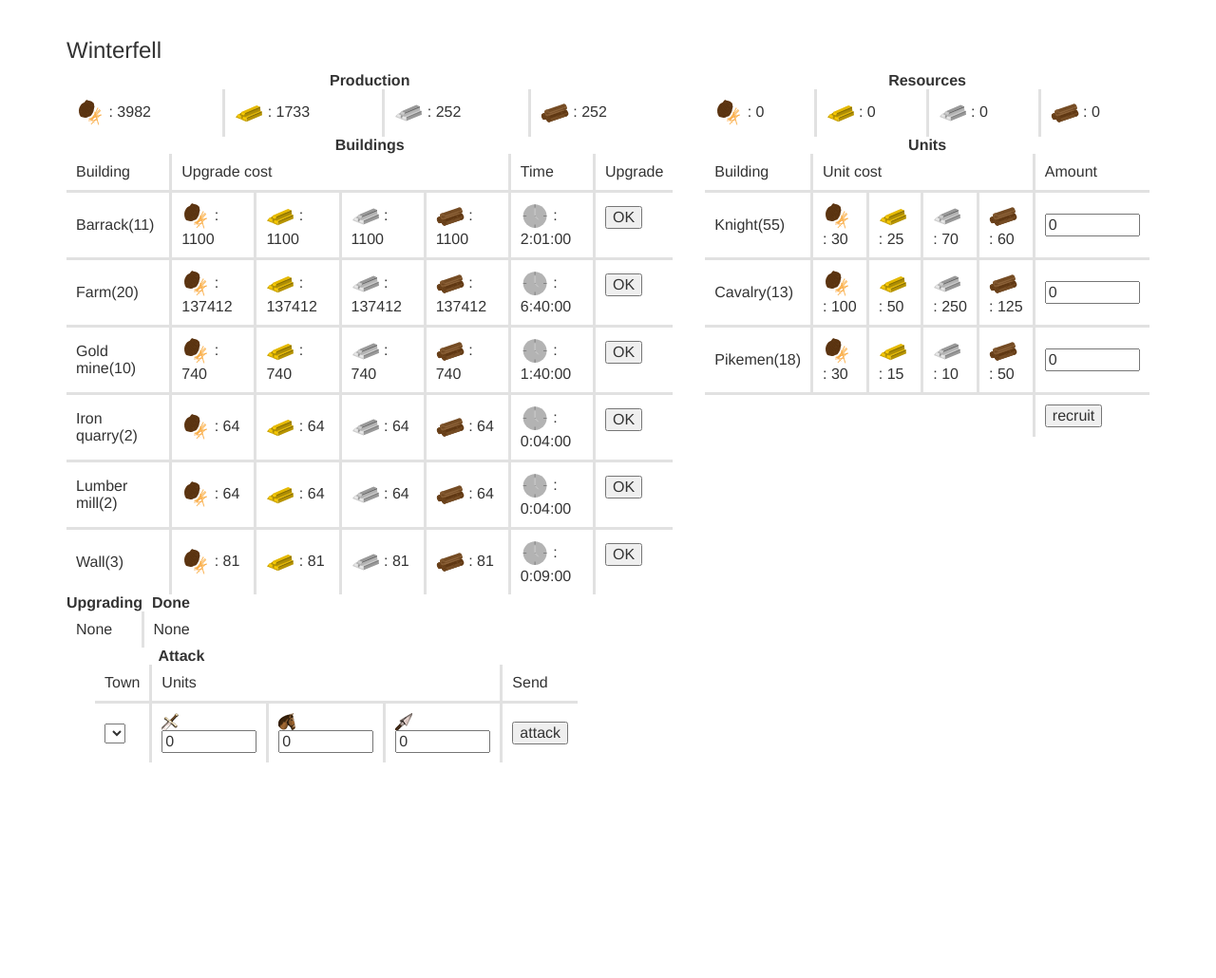
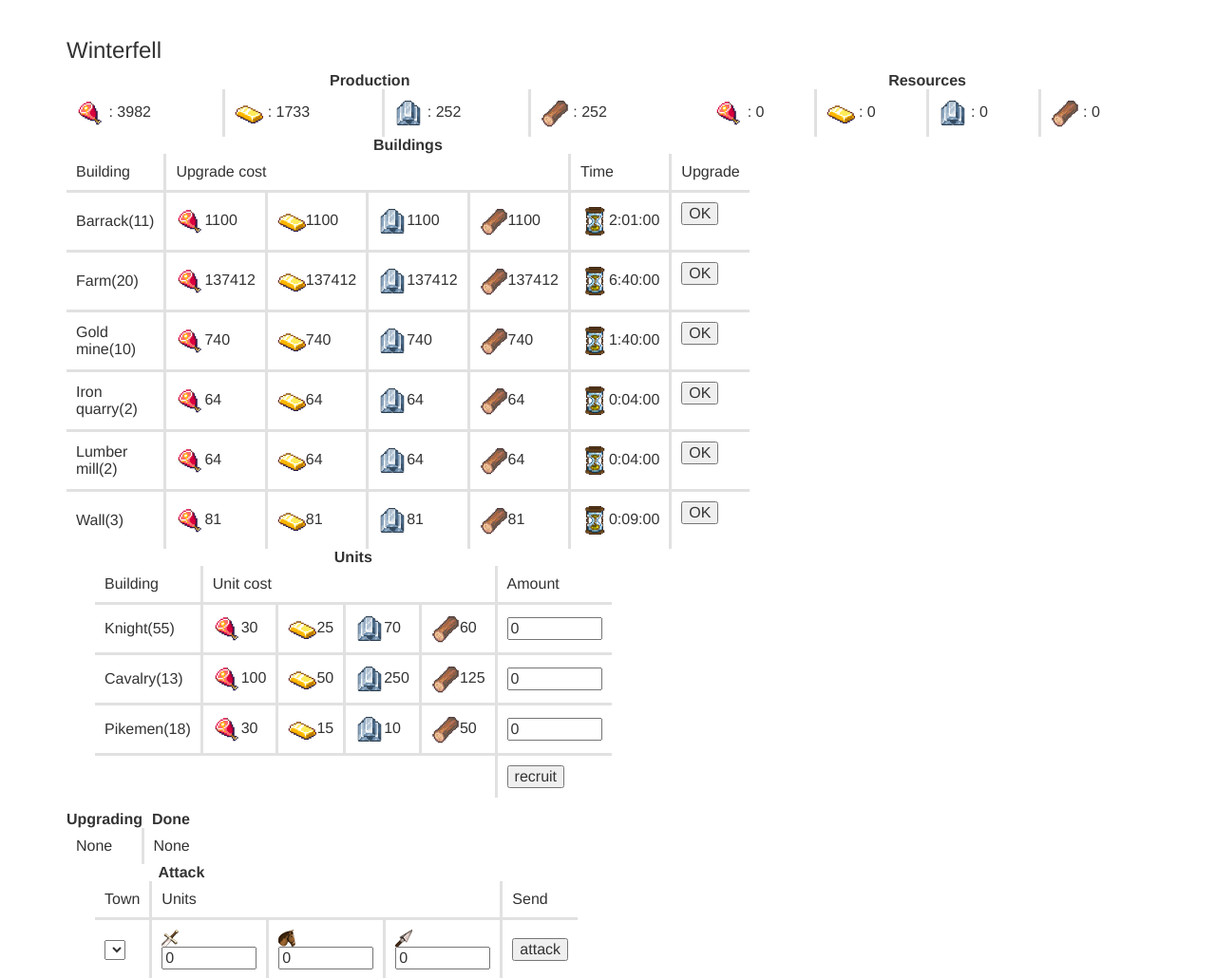
Before and after one commit to universiteit/GameApplication, a Flask app: page /rts/town/1 in a window 1280 px wide. Shown: the part 52-1082 px from the top of the page at 95% size. Before the commit the page ends 855 px from the top, so only its background shows below. Run offline with Flask 2, Linux system fonts and the light colour scheme; a user stored in the database is signed in; data comes from the database, SQL or seed files in the repository; lists and menus that the app fills with data are empty; some libraries are stand-ins or nearby versions.

Commit message:
added new images

```diff
--- a/app/RTS/templates/views/house_view.html
+++ b/app/RTS/templates/views/house_view.html
@@ -4,7 +4,7 @@
     <div class='house-info-panel'>
         <h2>House {{player.house}}</h2>
         <img>
-        <p>Towns: {{len(player.towns)}}</p>
+        <p>Towns: {{ player.towns.all() | length }}</p>
     </div>
     <div class='town-list'>
     <table>
--- a/app/RTS/templates/views/town_view.html
+++ b/app/RTS/templates/views/town_view.html
@@ -14,10 +14,10 @@
             </tr>
         </thead>
         <tr>
-            <td><img width=30 src="/rts/static/food.svg"> : {{current_town.get_production(current_town.farm)}}</td>
-            <td><img width=30 src="/rts/static/golden_ignot.svg"> : {{current_town.get_production(current_town.gold_mine)}}</td>
-            <td><img width=30 src="/rts/static/iron_ignot.svg"> : {{current_town.get_production(current_town.quarry)}}</td>
-            <td><img width=30 src="/rts/static/log.svg"> : {{current_town.get_production(current_town.lumber_mill)}}</td>
+            <td><img width=30 src="/rts/static/food.png"> : {{current_town.get_production(current_town.farm)}}</td>
+            <td><img width=30 src="/rts/static/gold.png"> : {{current_town.get_production(current_town.gold_mine)}}</td>
+            <td><img width=30 src="/rts/static/iron.png"> : {{current_town.get_production(current_town.quarry)}}</td>
+            <td><img width=30 src="/rts/static/wood.png"> : {{current_town.get_production(current_town.lumber_mill)}}</td>
         </tr>
     </table>
     <table class="table-right">
@@ -27,10 +27,10 @@
             </tr>
         </thead>
         <tr>
-            <td><img width=30 src="/rts/static/food.svg"> : {{current_town.food}}</td>
-            <td><img width=30 src="/rts/static/golden_ignot.svg"> : {{current_town.gold}}</td>
-            <td><img width=30 src="/rts/static/iron_ignot.svg"> : {{current_town.iron}}</td>
-            <td><img width=30 src="/rts/static/log.svg"> : {{current_town.wood}}</td>
+            <td><img width=30 src="/rts/static/food.png"> : {{current_town.food}}</td>
+            <td><img width=30 src="/rts/static/gold.png"> : {{current_town.gold}}</td>
+            <td><img width=30 src="/rts/static/iron.png"> : {{current_town.iron}}</td>
+            <td><img width=30 src="/rts/static/wood.png"> : {{current_town.wood}}</td>
         </tr>
     </table>
     <table class="table-left">
@@ -58,19 +58,19 @@
                 Barrack({{current_town.barracks}})
             </td>
             <td>
-                <img width=30 src="/rts/static/food.svg"> : {{current_town.get_upgrade_cost(current_town.barracks)}}
+                <img width=30 src="/rts/static/food.png">{{current_town.get_upgrade_cost(current_town.barracks)}}
             </td>
             <td>
-                <img width=30 src="/rts/static/golden_ignot.svg"> : {{current_town.get_upgrade_cost(current_town.barracks)}}
+                <img width=30 src="/rts/static/gold.png">{{current_town.get_upgrade_cost(current_town.barracks)}}
             </td>
             <td>
-                <img width=30 src="/rts/static/iron_ignot.svg"> : {{current_town.get_upgrade_cost(current_town.barracks)}}
+                <img width=30 src="/rts/static/iron.png">{{current_town.get_upgrade_cost(current_town.barracks)}}
             </td>
             <td>
-                <img width=30 src="/rts/static/log.svg"> : {{current_town.get_upgrade_cost(current_town.barracks)}}
+                <img width=30 src="/rts/static/wood.png">{{current_town.get_upgrade_cost(current_town.barracks)}}
             </td>
             <td>
-                <img width=30 src="/rts/static/clock.svg"> : {{current_town.get_upgrade_time(current_town.barracks)}}
+                <img width=30 src="/rts/static/hourglass.png">{{current_town.get_upgrade_time(current_town.barracks)}}
             </td>
             <td>
                 {%if not current_town.upgrade%}
@@ -87,19 +87,19 @@
                 Farm({{current_town.farm}})
             </td>
             <td>
-                <img width=30 src="/rts/static/food.svg"> : {{current_town.get_upgrade_cost(current_town.farm)}}
+                <img width=30 src="/rts/static/food.png">{{current_town.get_upgrade_cost(current_town.farm)}}
             </td>
             <td>
-                <img width=30 src="/rts/static/golden_ignot.svg"> : {{current_town.get_upgrade_cost(current_town.farm)}}
+                <img width=30 src="/rts/static/gold.png">{{current_town.get_upgrade_cost(current_town.farm)}}
             </td>
             <td>
-                <img width=30 src="/rts/static/iron_ignot.svg"> : {{current_town.get_upgrade_cost(current_town.farm)}}
+                <img width=30 src="/rts/static/iron.png">{{current_town.get_upgrade_cost(current_town.farm)}}
             </td>
             <td>
-                <img width=30 src="/rts/static/log.svg"> : {{current_town.get_upgrade_cost(current_town.farm)}}
+                <img width=30 src="/rts/static/wood.png">{{current_town.get_upgrade_cost(current_town.farm)}}
             </td>
             <td>
-                <img width=30 src="/rts/static/clock.svg"> : {{current_town.get_upgrade_time(current_town.farm)}}
+                <img width=30 src="/rts/static/hourglass.png">{{current_town.get_upgrade_time(current_town.farm)}}
             </td>
             <td>
                 {%if not current_town.upgrade%}
@@ -116,19 +116,19 @@
                 Gold mine({{current_town.gold_mine}})
             </td>
             <td>
-                <img width=30 src="/rts/static/food.svg"> : {{current_town.get_upgrade_cost(current_town.gold_mine)}}
+                <img width=30 src="/rts/static/food.png">{{current_town.get_upgrade_cost(current_town.gold_mine)}}
             </td>
             <td>
-                <img width=30 src="/rts/static/golden_ignot.svg"> : {{current_town.get_upgrade_cost(current_town.gold_mine)}}
+                <img width=30 src="/rts/static/gold.png">{{current_town.get_upgrade_cost(current_town.gold_mine)}}
             </td>
             <td>
-                <img width=30 src="/rts/static/iron_ignot.svg"> : {{current_town.get_upgrade_cost(current_town.gold_mine)}}
+                <img width=30 src="/rts/static/iron.png">{{current_town.get_upgrade_cost(current_town.gold_mine)}}
             </td>
             <td>
-                <img width=30 src="/rts/static/log.svg"> : {{current_town.get_upgrade_cost(current_town.gold_mine)}}
+                <img width=30 src="/rts/static/wood.png">{{current_town.get_upgrade_cost(current_town.gold_mine)}}
             </td>
             <td>
-                <img width=30 src="/rts/static/clock.svg"> : {{current_town.get_upgrade_time(current_town.gold_mine)}}
+                <img width=30 src="/rts/static/hourglass.png">{{current_town.get_upgrade_time(current_town.gold_mine)}}
             </td>
             <td>
                 {%if not current_town.upgrade%}
@@ -145,19 +145,19 @@
                 Iron quarry({{current_town.quarry}})
             </td>
             <td>
-                <img width=30 src="/rts/static/food.svg"> : {{current_town.get_upgrade_cost(current_town.quarry)}}
+                <img width=30 src="/rts/static/food.png">{{current_town.get_upgrade_cost(current_town.quarry)}}
             </td>
             <td>
-                <img width=30 src="/rts/static/golden_ignot.svg"> : {{current_town.get_upgrade_cost(current_town.quarry)}}
+                <img width=30 src="/rts/static/gold.png">{{current_town.get_upgrade_cost(current_town.quarry)}}
             </td>
             <td>
-                <img width=30 src="/rts/static/iron_ignot.svg"> : {{current_town.get_upgrade_cost(current_town.quarry)}}
+                <img width=30 src="/rts/static/iron.png">{{current_town.get_upgrade_cost(current_town.quarry)}}
             </td>
             <td>
-                <img width=30 src="/rts/static/log.svg"> : {{current_town.get_upgrade_cost(current_town.quarry)}}
+                <img width=30 src="/rts/static/wood.png">{{current_town.get_upgrade_cost(current_town.quarry)}}
             </td>
             <td>
-                <img width=30 src="/rts/static/clock.svg"> : {{current_town.get_upgrade_time(current_town.quarry)}}
+                <img width=30 src="/rts/static/hourglass.png">{{current_town.get_upgrade_time(current_town.quarry)}}
             </td>
             <td>
                 {%if not current_town.upgrade%}
@@ -174,19 +174,19 @@
                 Lumber mill({{current_town.lumber_mill}})
             </td>
             <td>
-                <img width=30 src="/rts/static/food.svg"> : {{current_town.get_upgrade_cost(current_town.lumber_mill)}}
+                <img width=30 src="/rts/static/food.png">{{current_town.get_upgrade_cost(current_town.lumber_mill)}}
             </td>
             <td>
-                <img width=30 src="/rts/static/golden_ignot.svg"> : {{current_town.get_upgrade_cost(current_town.lumber_mill)}}
+                <img width=30 src="/rts/static/gold.png">{{current_town.get_upgrade_cost(current_town.lumber_mill)}}
             </td>
             <td>
-                <img width=30 src="/rts/static/iron_ignot.svg"> : {{current_town.get_upgrade_cost(current_town.lumber_mill)}}
+                <img width=30 src="/rts/static/iron.png">{{current_town.get_upgrade_cost(current_town.lumber_mill)}}
             </td>
             <td>
-                <img width=30 src="/rts/static/log.svg"> : {{current_town.get_upgrade_cost(current_town.lumber_mill)}}
+                <img width=30 src="/rts/static/wood.png">{{current_town.get_upgrade_cost(current_town.lumber_mill)}}
             </td>
             <td>
-                <img width=30 src="/rts/static/clock.svg"> : {{current_town.get_upgrade_time(current_town.lumber_mill)}}
+                <img width=30 src="/rts/static/hourglass.png">{{current_town.get_upgrade_time(current_town.lumber_mill)}}
             </td>
             <td>
                 {%if not current_town.upgrade%}
@@ -203,19 +203,19 @@
                 Wall({{current_town.wall}})
             </td>
             <td>
-                <img width=30 src="/rts/static/food.svg"> : {{current_town.get_upgrade_cost(current_town.wall)}}
+                <img width=30 src="/rts/static/food.png">{{current_town.get_upgrade_cost(current_town.wall)}}
             </td>
             <td>
-                <img width=30 src="/rts/static/golden_ignot.svg"> : {{current_town.get_upgrade_cost(current_town.wall)}}
+                <img width=30 src="/rts/static/gold.png">{{current_town.get_upgrade_cost(current_town.wall)}}
             </td>
             <td>
-                <img width=30 src="/rts/static/iron_ignot.svg"> : {{current_town.get_upgrade_cost(current_town.wall)}}
+                <img width=30 src="/rts/static/iron.png">{{current_town.get_upgrade_cost(current_town.wall)}}
             </td>
             <td>
-                <img width=30 src="/rts/static/log.svg"> : {{current_town.get_upgrade_cost(current_town.wall)}}
+                <img width=30 src="/rts/static/wood.png">{{current_town.get_upgrade_cost(current_town.wall)}}
             </td>
             <td>
-                <img width=30 src="/rts/static/clock.svg"> : {{current_town.get_upgrade_time(current_town.wall)}}
+                <img width=30 src="/rts/static/hourglass.png">{{current_town.get_upgrade_time(current_town.wall)}}
             </td>
             <td>
                 {%if not current_town.upgrade%}
@@ -252,16 +252,16 @@
                 Knight({{current_town.knights}})
             </td>
             <td>
-                <img width=30 src="/rts/static/food.svg"> : {{current_town.get_unit_cost('knight')['food']}}
+                <img width=30 src="/rts/static/food.png">{{current_town.get_unit_cost('knight')['food']}}
             </td>
             <td>
-                <img width=30 src="/rts/static/golden_ignot.svg"> : {{current_town.get_unit_cost('knight')['gold']}}
+                <img width=30 src="/rts/static/gold.png">{{current_town.get_unit_cost('knight')['gold']}}
             </td>
             <td>
-                <img width=30 src="/rts/static/iron_ignot.svg"> : {{current_town.get_unit_cost('knight')['iron']}}
+                <img width=30 src="/rts/static/iron.png">{{current_town.get_unit_cost('knight')['iron']}}
             </td>
             <td>
-                <img width=30 src="/rts/static/log.svg"> : {{current_town.get_unit_cost('knight')['wood']}}
+                <img width=30 src="/rts/static/wood.png">{{current_town.get_unit_cost('knight')['wood']}}
             </td>
             <td>
                 <input type="text" name="amount_of_knights" value="0">
@@ -272,16 +272,16 @@
                 Cavalry({{current_town.cavalry}})
             </td>
             <td>
-                <img width=30 src="/rts/static/food.svg"> : {{current_town.get_unit_cost('cavalry')['food']}}
+                <img width=30 src="/rts/static/food.png">{{current_town.get_unit_cost('cavalry')['food']}}
             </td>
             <td>
-                <img width=30 src="/rts/static/golden_ignot.svg"> : {{current_town.get_unit_cost('cavalry')['gold']}}
+                <img width=30 src="/rts/static/gold.png">{{current_town.get_unit_cost('cavalry')['gold']}}
             </td>
             <td>
-                <img width=30 src="/rts/static/iron_ignot.svg"> : {{current_town.get_unit_cost('cavalry')['iron']}}
+                <img width=30 src="/rts/static/iron.png">{{current_town.get_unit_cost('cavalry')['iron']}}
             </td>
             <td>
-                <img width=30 src="/rts/static/log.svg"> : {{current_town.get_unit_cost('cavalry')['wood']}}
+                <img width=30 src="/rts/static/wood.png">{{current_town.get_unit_cost('cavalry')['wood']}}
             </td>
             <td>
                 <input type="text" name="amount_of_cavalry" value="0">
@@ -292,16 +292,16 @@
                 Pikemen({{current_town.pikemen}})
             </td>
             <td>
-                <img width=30 src="/rts/static/food.svg"> : {{current_town.get_unit_cost('pikemen')['food']}}
+                <img width=30 src="/rts/static/food.png">{{current_town.get_unit_cost('pikemen')['food']}}
             </td>
             <td>
-                <img width=30 src="/rts/static/golden_ignot.svg"> : {{current_town.get_unit_cost('pikemen')['gold']}}
+                <img width=30 src="/rts/static/gold.png">{{current_town.get_unit_cost('pikemen')['gold']}}
             </td>
             <td>
-                <img width=30 src="/rts/static/iron_ignot.svg"> : {{current_town.get_unit_cost('pikemen')['iron']}}
+                <img width=30 src="/rts/static/iron.png">{{current_town.get_unit_cost('pikemen')['iron']}}
             </td>
             <td>
-                <img width=30 src="/rts/static/log.svg"> : {{current_town.get_unit_cost('pikemen')['wood']}}
+                <img width=30 src="/rts/static/wood.png">{{current_town.get_unit_cost('pikemen')['wood']}}
             </td>
             <td>
                 <input type="text" name="amount_of_pikemen" value="0">
--- a/app/__init__.py
+++ b/app/__init__.py
@@ -13,6 +13,7 @@ db = SQLAlchemy(app)
 # Blueprints
 from app.auth import auth
 from app.RTS import rts
+from app.docs import docs
 
 # Initialize database
 with app.app_context():
@@ -21,6 +22,7 @@ with app.app_context():
 # Register blueprints
 app.register_blueprint(auth, url_prefix='/auth')
 app.register_blueprint(rts, url_prefix='/rts')
+app.register_blueprint(docs, url_prefix='/docs')
 app.secret_key = "secret test key"
 
 if __name__ == "__main__":
```
Also changed, not shown: app/RTS/static/Hourglass.png (added), app/RTS/static/coin.png (added), app/RTS/static/coin_big.png (added), app/RTS/static/food.png (added), app/RTS/static/gold.png (added), app/RTS/static/iron.png (added), app/RTS/static/wood.png (added), app/RTS/tests/test_background_task.py (line endings or trailing spaces).
